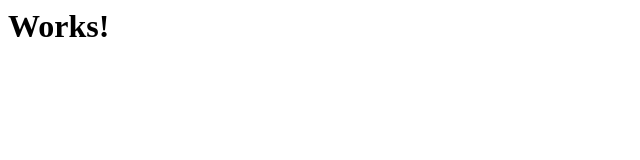
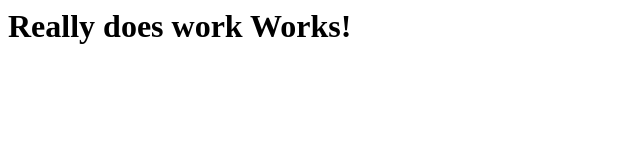
Before and after one commit to sortofsleepy/digitalocean-test-push, a website: page dist/index.html in a window 1280 px wide. Shown: the whole page, without its empty margins (0-640 px from the left). Drawn offline with Linux system fonts and the light colour scheme.

Commit message:
ensuring things really work

```diff
--- a/dist/index.html
+++ b/dist/index.html
@@ -1 +1 @@
-<h1>Works!</h1>
+<h1>Really does work Works!</h1>
```
Also changed, not shown: .travis.yml.
